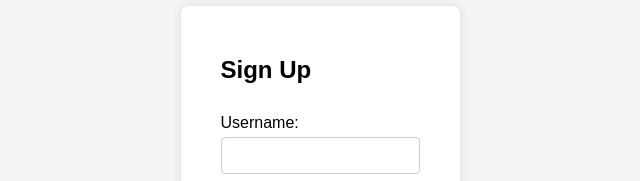
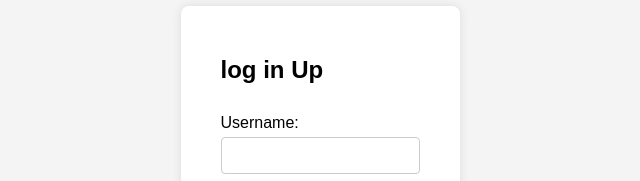
Before and after one commit to abrham-ab/sign-up, a plain HTML site: page index.html in a window 1280 px wide. Shown: the part 190-371 px from the top of the page, 320-960 px from the left. Drawn offline with Linux system fonts and the light colour scheme.

Commit message:
change heading commit

```diff
--- a/index.html
+++ b/index.html
@@ -8,7 +8,7 @@
 <body>
     <div class="form-container">
         <form id="signupForm" onsubmit="return validateForm()">
-            <h2>Sign Up</h2>
+            <h2>log in Up</h2>
             <label for="username">Username:</label>
             <input type="text" id="username" name="username">
 
```
